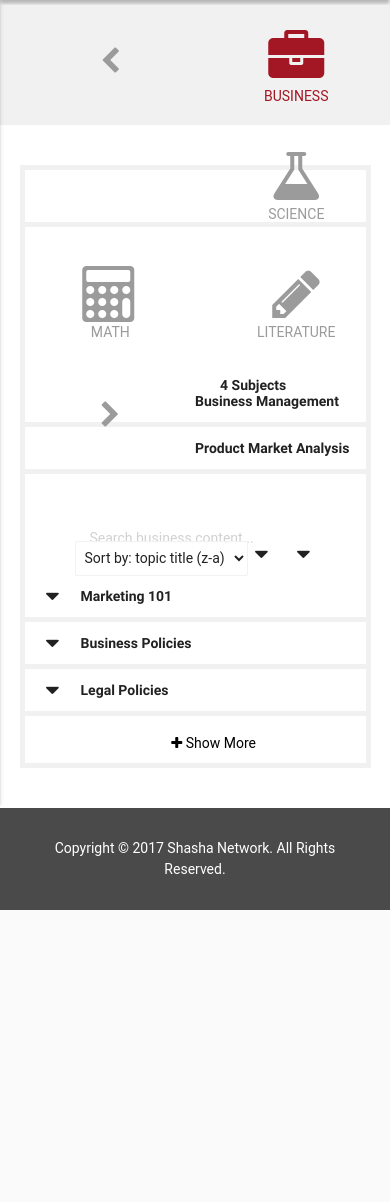
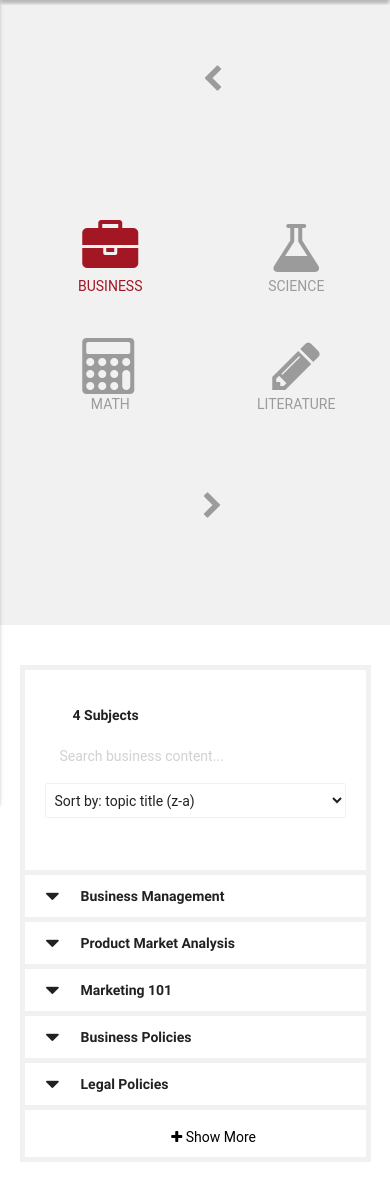
Before and after one commit to cimplival/shasha, a PHP site: page /library-2.html in a window 390 px wide. Shown: the part 100-1302 px from the top of the page. Before the commit the page ends 1010 px from the top, so only its background shows below. Run offline with PHP 8.4, Linux system fonts and the light colour scheme; some libraries are stand-ins or nearby versions; some web fonts are replaced.

Commit message:
Add Resposiveness Library page

```diff
--- a/css/style.css
+++ b/css/style.css
@@ -36,6 +36,26 @@ h1, h2, h3, h4, h5, h6{
 /* ==========================================================================
    Start of default custom css Padding
    ========================================================================== */
+.pd-t-5{
+    padding-top: 10px;
+}
+.pd-t-10{
+    padding-top: 10px;
+}
+
+.pd-t-20{
+    padding-top: 20px;
+}
+
+.pd-t-30{
+    padding-top: 30px;
+}
+
+.pd-t-40{
+    padding-top: 40px;
+}
+
+
 .pd-l-5{
     padding-left: 10px;
 }
@@ -103,15 +123,47 @@ h1, h2, h3, h4, h5, h6{
     }
 }
 
-@media only screen and (max-width: 600px) {
+@media only screen and (max-width: 500px) {
     #index-banner .section {
         top: 0;
     }
 }
 
-@media only screen and (max-width: 300px) {
+@media only screen and (min-width: 300px) and (max-width: 600px) {
     #index-banner {
-        height: 300px;
+        height: 620px;
+    }
+
+    .library-li-container {
+    	margin-top: 0px;
+    	height: 200px;
+    }
+
+    .library2-header{
+    	padding: 20px;
+    }
+
+    .library2-header2{
+    	margin-top: 20px;
+    }
+
+    .library2-header2-input{
+    	margin-top: 40px;
+    	margin-left: 0px;
+    	width: 50px;
+    }
+
+    .library2-header3{
+    	margin-top: 20px;
+    }
+
+    .library2-header3 select{
+    	margin-top: 25px;
+    	margin-left: 0px;
+    }
+
+    .collapsible .row .m3 {
+    	padding-top: 15px;
     }
 }
 
@@ -693,7 +745,7 @@ a {
 }
 
 .library2-header {
-    height: 52px;
+    height: 28px;
     color: inherit;
 }
 
@@ -707,8 +759,10 @@ a {
 
 .library2-header1 {
     margin-left: 20px;
-    padding-left: 5px;
+    padding-left: 40px;
     font-weight: bold;
+    padding-left: 8px;
+    margin-top: 15px;
 }
 
 .library2-header2{
@@ -719,13 +773,14 @@ a {
 .library2-header2-input{
     border: 1px solid #6b6b6b;
     border-radius: 10px;
+    width: 60px;
 }
 
 
 .library2-header3{
-    margin-top: 0px;
-    padding-top: 8px;
-    font-weight:light;
+    margin-top: 8px;
+    padding-top: 12px;
+    padding-right: 12px;
 }
 
 .library2-header3 select{
@@ -773,6 +828,7 @@ a {
     padding-bottom: 2px;
     height: 25px;
     margin-top:8px;
+    width: 90%;
 }
 
 .library2-header2 input[type=text]:focus{
--- a/library-2.html
+++ b/library-2.html
@@ -54,7 +54,7 @@
   <div id="index-banner" class="top-banner-container library2-top-banner">
     <div class="container">
       <div class="row library-courses-container">
-        <div class="col s6 m2 ">
+        <div class="col s12 m2 ">
           <div class="library-course center library2-pd-chev">
             <a class="library-list" href="#">
               <i class="fa fa-chevron-left fa-2x"></i><br>
@@ -97,7 +97,7 @@
           </div>
         </div>
 
-        <div class="col s6 m2">
+        <div class="col s12 m2">
           <div class="library-course center library2-pd-chev">
             <a class="library-list" href="#">
               <i class="fa fa-chevron-right fa-2x"></i><br>
@@ -110,15 +110,15 @@
 
   <div class="container pricing-container library2-border">
     <div class="section library2-body-nopd">
-      <div class="col s12 m12 library-li-container">
-        <div class="col s12 m12 library2-header">
-          <div class="library2-header-content library2-header1 left">
-            4 Subjects
+      <div class="library-li-container">
+        <div class="row library2-header">
+          <div class="col s12 m4 library2-header-content">
+            <div class="library2-header1">4 Subjects</div>
           </div>
-          <div class="library2-header-content library2-header2 left">
+          <div class="col s12 m4 library2-header-content library2-header2 left">
             <input placeholder="Search business content..." type="text" class="validate library2-header2-input">
           </div>
-          <div class="library2-header-content library2-header3 left">
+          <div class="col s12 m4 library2-header-content library2-header3 left">
             <select class="browser-default">
               <option value="" selected>Sort by: topic title (a-z)</option>
               <option value="" selected>Sort by: topic title (z-a)</option>
```
